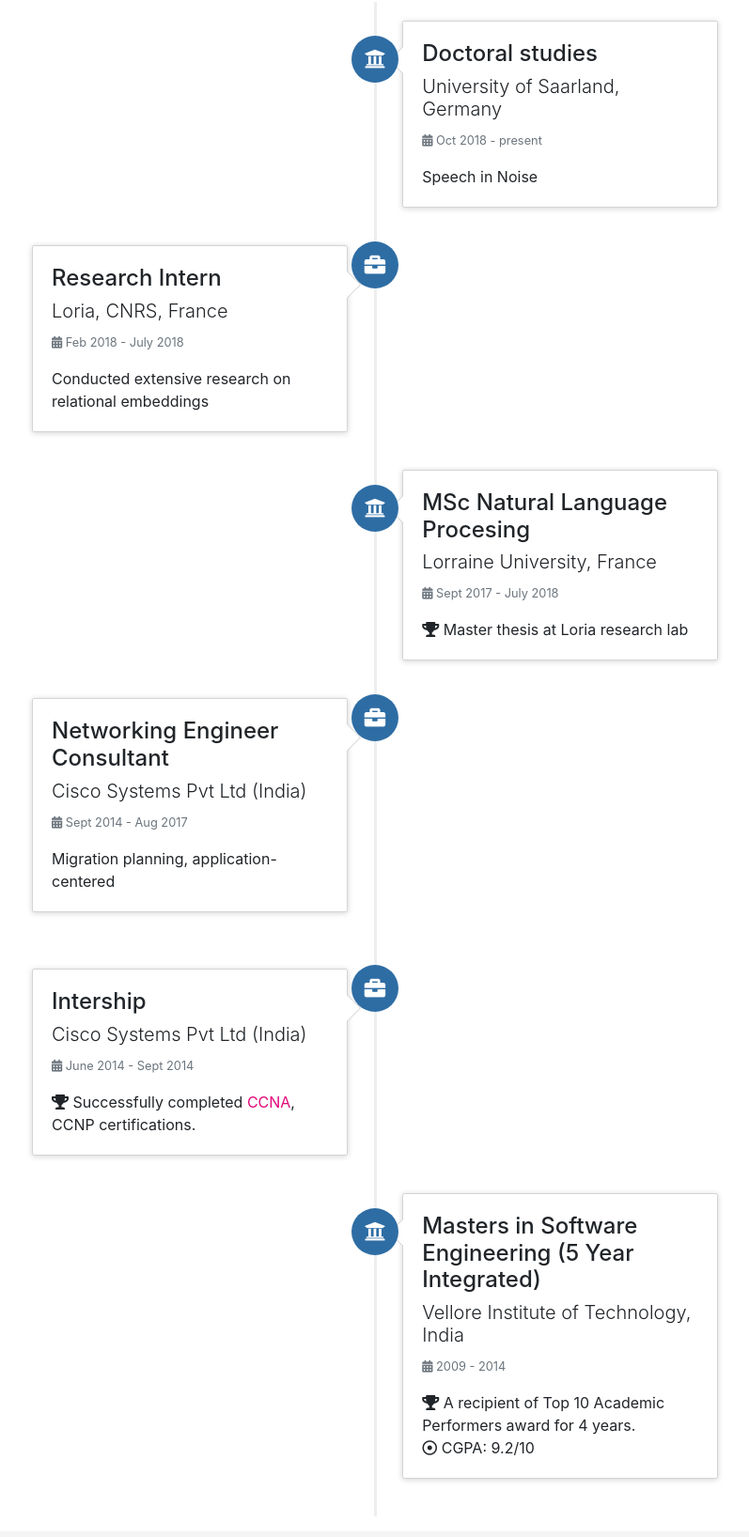
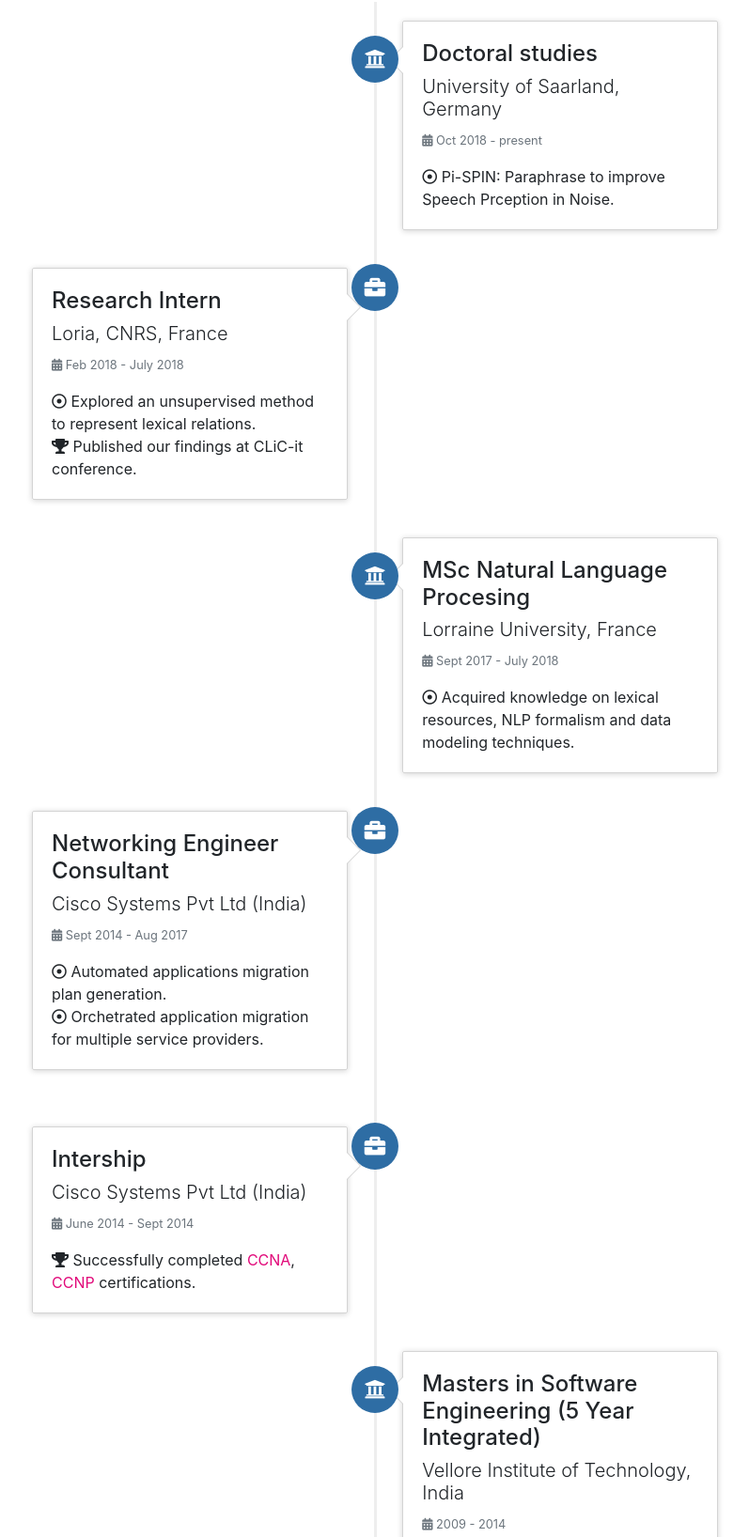
Before and after one commit to achingacham/achingacham.github.io, a plain HTML site: page index.html in a window 1280 px wide. Shown: the part 1800-3436 px from the top of the page at 94% size, without its empty margins (431-1228 px from the left). Drawn offline with nearby package versions, Linux system fonts and the light colour scheme.

Commit message:
updated News

```diff
--- a/index.html
+++ b/index.html
@@ -158,8 +158,7 @@ badge-primary">Moodle</a>
           <h3 class="display-5">Publications</h3>
           <hr>
           <table id="pubTable" class="display"></table>
-<pre id="bibtex">
-
+          <pre id="bibtex">
   @inproceedings{chingacham2023data,
     title={A Data-Driven Investigation of Noise-Adaptive Utterance Generation with Linguistic Modification},
     author={Chingacham, Anupama and Demberg, Vera and Klakow, Dietrich},
@@ -203,7 +202,7 @@ badge-primary">Moodle</a>
                   <p><small class="text-muted"><i class="fas fa-calendar-alt"></i> Oct 2018 - present</small></p>
                 </div>
                 <div class="timeline-body">
-                  <p>Speech in Noise</p>
+                  <i class="far fa-dot-circle"></i> Pi-SPIN: Paraphrase to improve Speech Prception in Noise.
                 </div>
               </div>
             </li>
@@ -216,7 +215,9 @@ badge-primary">Moodle</a>
                   <p><small class="text-muted"><i class="fas fa-calendar-alt"></i> Feb 2018 - July 2018 </small></p>
                 </div>
                 <div class="timeline-body">
-                  <p>Conducted extensive research on relational embeddings </p>
+                  <p>
+                    <i class="far fa-dot-circle"></i> Explored an unsupervised method to represent lexical relations.</p>
+                    <i class="fas fa-trophy"></i> Published our findings at CLiC-it conference.
                 </div>
               </div>
             </li>
@@ -229,7 +230,7 @@ badge-primary">Moodle</a>
                   <p><small class="text-muted"><i class="fas fa-calendar-alt"></i> Sept 2017 - July 2018 </small></p>
                 </div>
                 <div class="timeline-body">
-                    <i class="fas fa-trophy"></i> Master thesis at Loria research lab <br>
+                    <i class="far fa-dot-circle"></i> Acquired knowledge on lexical resources, NLP formalism and data modeling techniques. <br>
                 </div>
               </div>
             </li>
@@ -242,7 +243,8 @@ badge-primary">Moodle</a>
                   <p><small class="text-muted"><i class="fas fa-calendar-alt"></i> Sept 2014 - Aug 2017 </small></p>
                 </div>
                 <div class="timeline-body">
-                  <p>Migration planning, application-centered</p>
+                  <i class="far fa-dot-circle"></i> Automated applications migration plan generation. <br>
+                  <i class="far fa-dot-circle"></i> Orchetrated application migration for multiple service providers. <br>
                 </div>
               </div>
             </li>
@@ -255,7 +257,7 @@ badge-primary">Moodle</a>
                   <p><small class="text-muted"><i class="fas fa-calendar-alt"></i> June 2014 - Sept 2014 </small></p>
                 </div>
                 <div class="timeline-body">
-                    <i class="fas fa-trophy"></i> Successfully completed <a href="https://www.cisco.com/c/en/us/training-events/training-certifications/certifications/associate/ccna.html">CCNA</a>, CCNP certifications. <br>
+                    <i class="fas fa-trophy"></i> Successfully completed <a href="https://www.cisco.com/c/en/us/training-events/training-certifications/certifications/associate/ccna.html">CCNA</a>, <a href="https://www.cisco.com/c/en/us/training-events/training-certifications/certifications/professional/ccnp-enterprise.html">CCNP</a> certifications. <br>
                 </div>
               </div>
             </li>
@@ -291,6 +293,14 @@ badge-primary">Moodle</a>
             </li> -->
         </ul>
         </section>
+
+        <br><br><br>
+        <p class="font-weight-light">
+        <a href="https://github.com/markoshorro/academic-template"> Website built from Marcos Horro's template </a>
+         <!-- <br>
+         <i> <p style="color:#808080">Last updated Dec. 29 2021</p> </i> -->
+        </p>
+
       </div>
     </div>
     </main>
```
